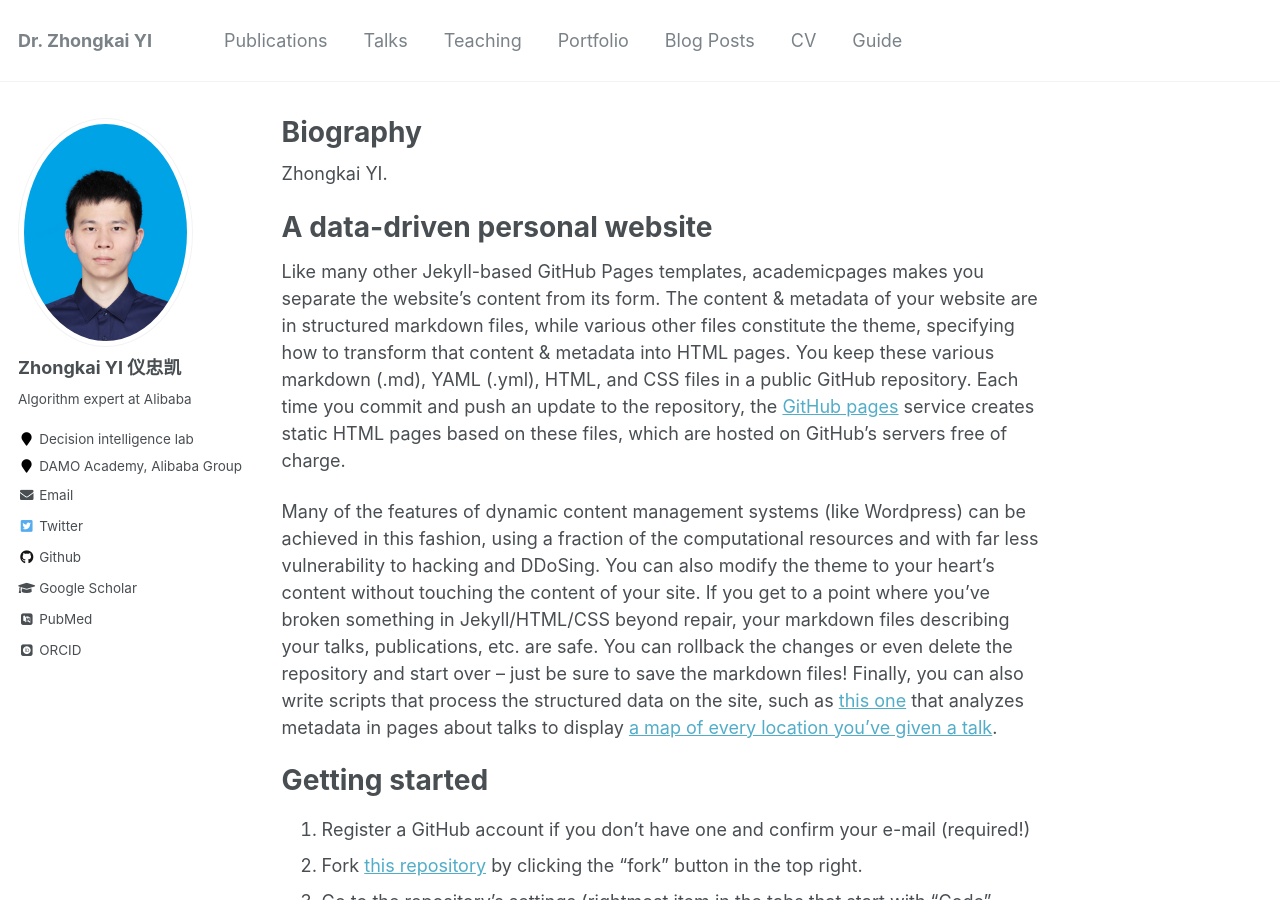
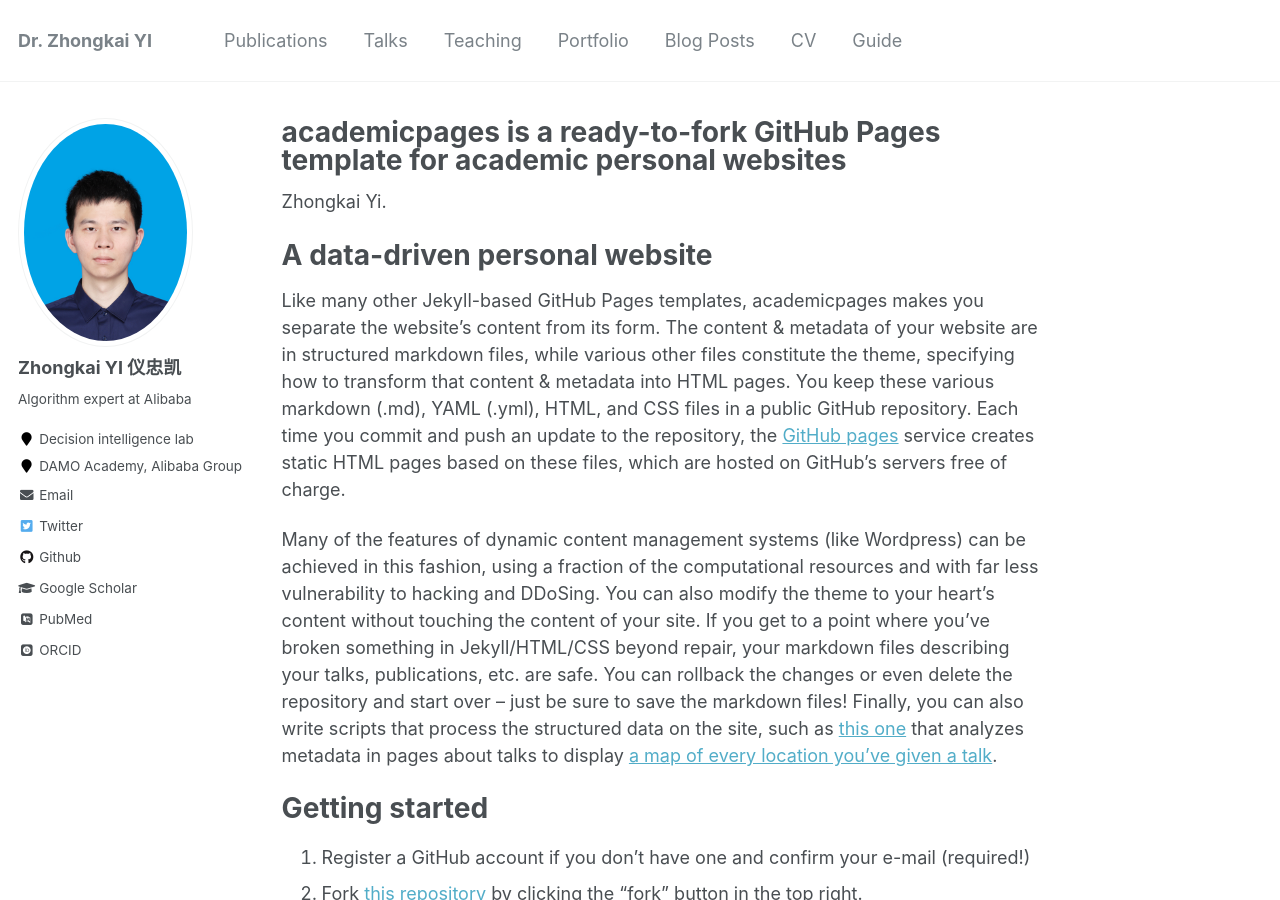
Before and after one commit to yizhongkai/yizhongkai.github.io, a Jekyll site: the page built from _pages/about.md, in a window 1280 px wide and 900 px high. Built offline with Jekyll 4.4.1, drawn with Linux system fonts in a browser that asks for light colours; some web fonts are replaced.

Commit message:
Update about.md

```diff
--- a/_pages/about.md
+++ b/_pages/about.md
@@ -1,6 +1,6 @@
 ---
 permalink: /
-title: "Biography"
+title: "academicpages is a ready-to-fork GitHub Pages template for academic personal websites"
 excerpt: "About me"
 author_profile: true
 redirect_from:
@@ -8,7 +8,7 @@ redirect_from:
   - /about.html
 ---
 
-Zhongkai YI.
+Zhongkai Yi.
 
 A data-driven personal website
 ======
```
